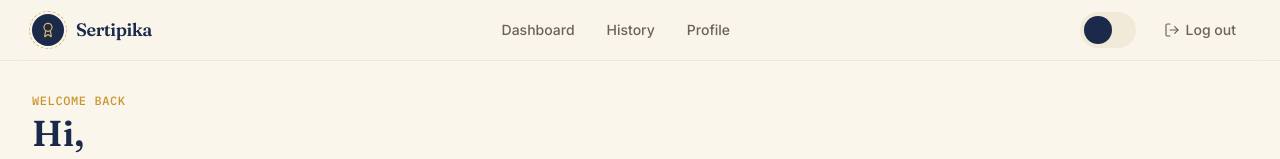
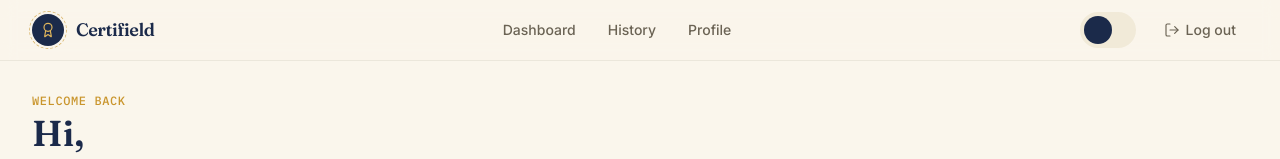
Before and after one commit to Lelei-prtty/Capstone, a React (Vite) app: page /login in a window 1280 px wide. Both pictures are taken after typing "name@example.com", "Sample123" into the empty fields and a click on the button "Log in". Shown: the top 159 px of the page. Built offline with nearby package versions, Linux system fonts and the light colour scheme.

Commit message:
change name

```diff
--- a/src/component/BrandMark.jsx
+++ b/src/component/BrandMark.jsx
@@ -1,6 +1,6 @@
 import { Award } from 'lucide-react'
 
-export default function Brandmark({ size = 'md', light = false }) {
+export default function BrandMark({ size = 'md', light = false }) {
   const sizes = {
     sm: 'h-8 w-8 text-base',
     md: 'h-11 w-11 text-lg',
@@ -20,7 +20,7 @@ export default function Brandmark({ size = 'md', light = false }) {
           size === 'lg' ? 'text-2xl' : 'text-lg'
         } ${light ? 'text-cream' : 'text-navy'}`}
       >
-        Sertipika
+        Certifield
       </span>
     </div>
   )
```
